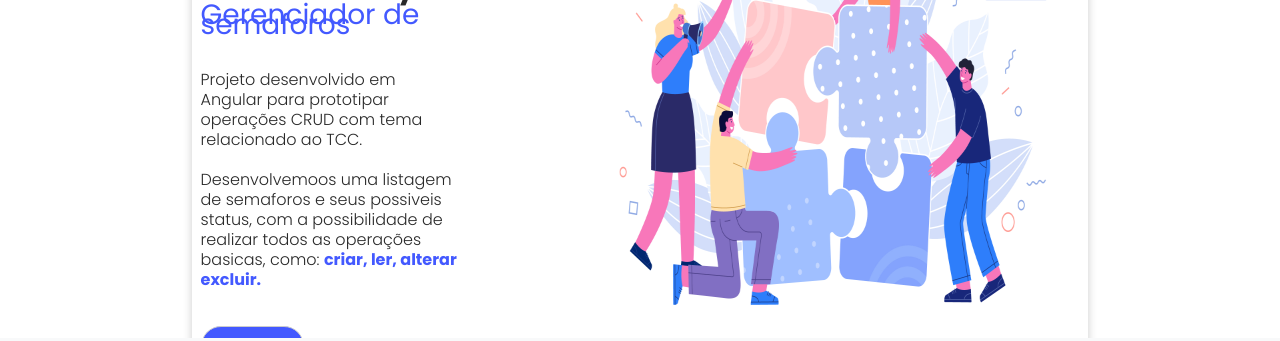
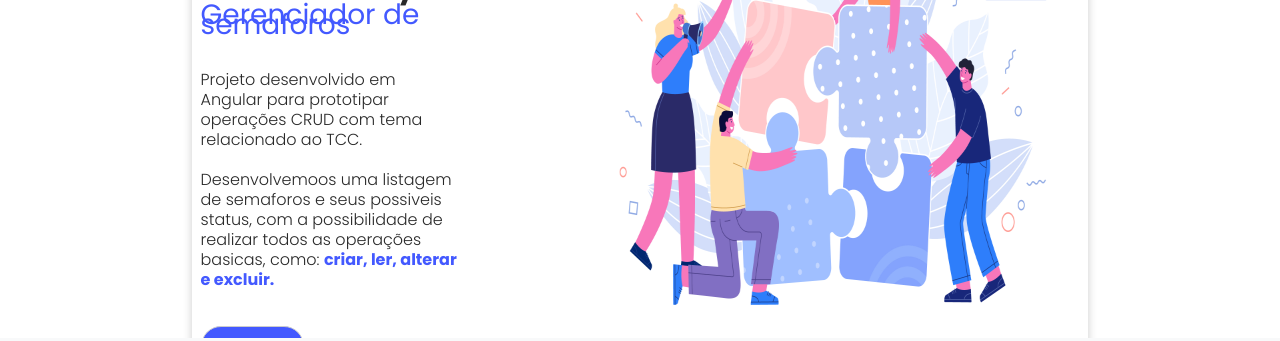
Before and after one commit to strFelix/StreetEye-Angular, an Angular app: page / in a window 1280 px wide. Shown: the part 390-731 px from the top of the page. Built offline with nearby package versions, Linux system fonts and the light colour scheme.

Commit message:
style: small changes in home page

```diff
--- a/src/app/components/home/home.component.css
+++ b/src/app/components/home/home.component.css
@@ -48,9 +48,10 @@ span{
 
 #p-main{
     line-height: 20px;
-    max-width: 400px;
+    max-width: 410px;
     font-family: 'Poppins', sans-serif;
     font-weight: 300;
+    text-align: left;
 }
 
 aside {
--- a/src/app/components/home/home.component.html
+++ b/src/app/components/home/home.component.html
@@ -61,7 +61,7 @@
             <p id="p-main">
                 Projeto desenvolvido em Angular para prototipar operações CRUD com tema relacionado ao TCC. <br> <br>
                 Desenvolvemoos uma listagem de semaforos e seus possiveis status, com a possibilidade de realizar todos as operações basicas, como:
-                <span>criar, ler, alterar excluir.</span>
+                <span>criar, ler, alterar e excluir.</span>
             </p>
             <!-- Inputs -->
             <form>
```
